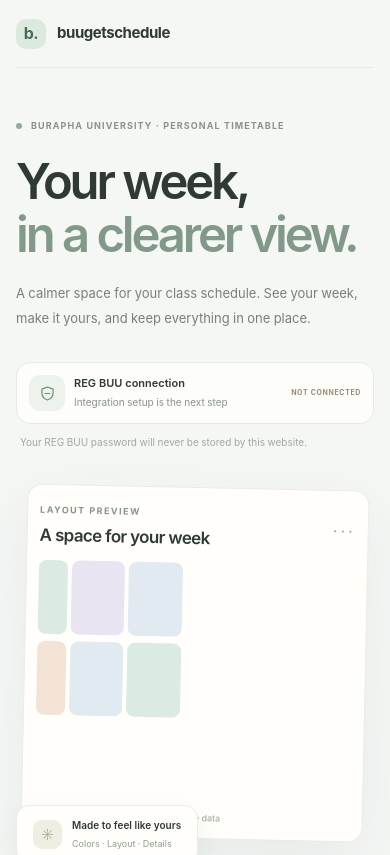
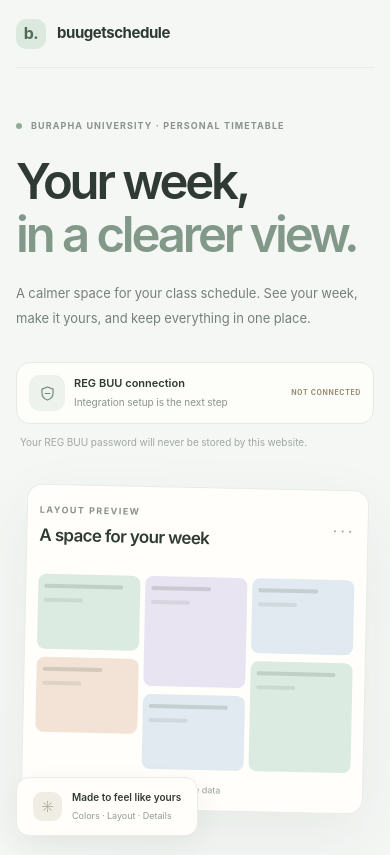
Before and after one commit to Benya-pha/buugetschedule, a Next.js app: page / in a window 390 px wide. Shown: the top 855 px of the page. Built offline with nearby package versions, Linux system fonts and the light colour scheme.

Commit message:
style: refine abstract welcome illustration

```diff
--- a/app/globals.css
+++ b/app/globals.css
@@ -74,6 +74,14 @@ h1 span { color: #829989; }
 .preview-days { display: grid; grid-template-columns: 38px repeat(5, 1fr); gap: 7px; margin-top: 27px; }
 .preview-days span { text-align: center; color: #929b94; font-size: 8px; letter-spacing: .08em; font-weight: 650; }
 .preview-grid { display: grid; grid-template-columns: 38px repeat(5, 1fr); gap: 7px; margin-top: 11px; min-height: 235px; }
+.abstract-grid { grid-template-columns: repeat(3, minmax(0, 1fr)); gap: 8px; min-height: 220px; margin-top: 25px; }
+.abstract-grid .preview-column { justify-content: flex-start; gap: 8px; }
+.abstract-grid .preview-course { min-height: 86px; gap: 10px; padding: 13px 9px; }
+.abstract-grid .preview-course.tall { min-height: 126px; }
+.preview-line { display: block; height: 5px; border-radius: 8px; background: rgba(69, 86, 72, .18); }
+.preview-line.long { width: 88%; }
+.preview-line.medium { width: 67%; }
+.preview-line.short { width: 43%; background: rgba(69, 86, 72, .11); }
 .preview-time { display: flex; flex-direction: column; justify-content: space-between; align-items: center; padding: 0 0 8px; color: #a1aaa2; font-size: 8px; }
 .preview-column { display: flex; flex-direction: column; gap: 7px; }
 .preview-course { min-height: 74px; padding: 10px 7px; border-radius: 8px; display: flex; flex-direction: column; gap: 7px; }
@@ -127,10 +135,10 @@ h1 span { color: #829989; }
   .connection-card { padding: 12px; gap: 9px; }
   .status-label { font-size: 7px; }
   .preview-window { padding: 18px 12px 13px; border-radius: 15px; }
-  .preview-grid, .preview-days { grid-template-columns: 29px repeat(5, minmax(0, 1fr)); gap: 4px; }
-  .preview-course { padding: 8px 5px; }
-  .preview-course b { font-size: 8px; }
-  .preview-course small { font-size: 6px; }
+  .abstract-grid { grid-template-columns: repeat(3, minmax(0, 1fr)); gap: 5px; min-height: 190px; }
+  .abstract-grid .preview-course { padding: 10px 6px; min-height: 75px; }
+  .abstract-grid .preview-course.tall { min-height: 110px; }
+  .preview-line { height: 4px; }
   .section-heading { align-items: flex-start; flex-direction: column; gap: 8px; }
   .footer { flex-direction: column; gap: 6px; }
 }
```
